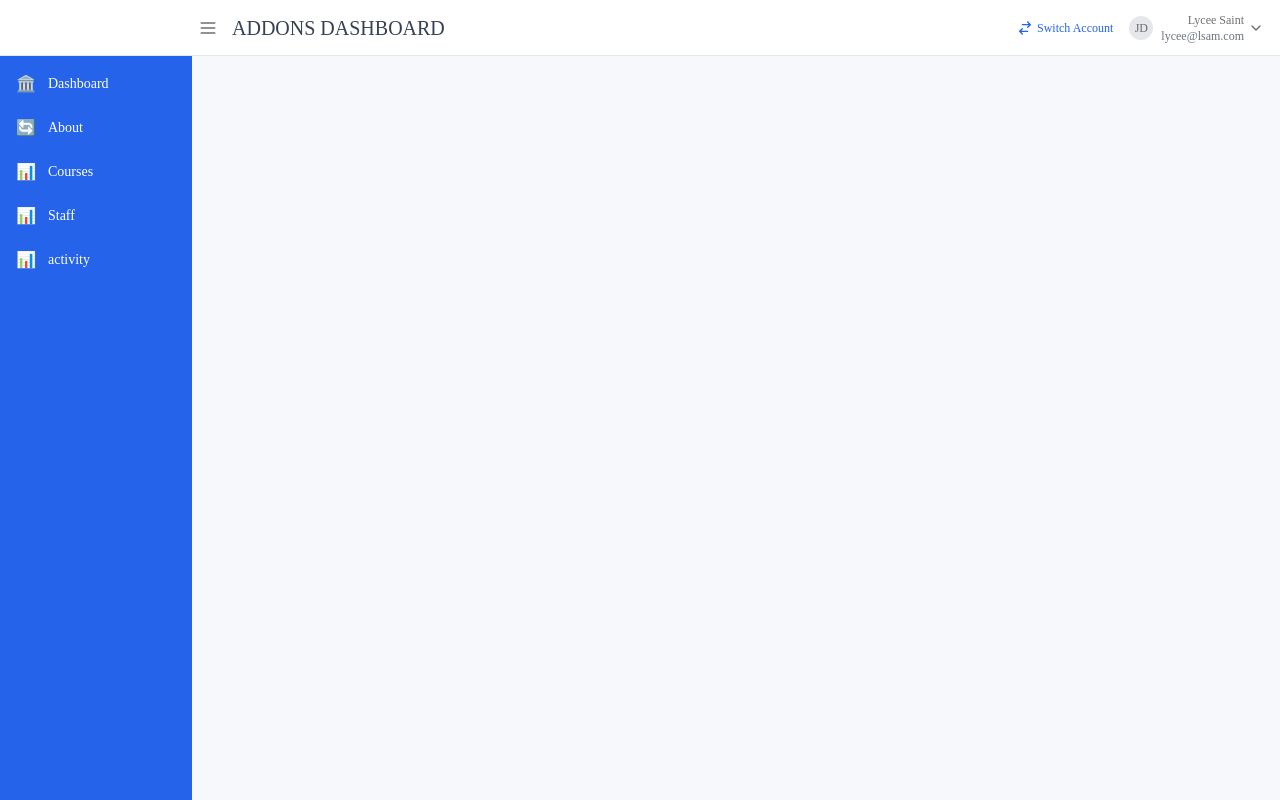
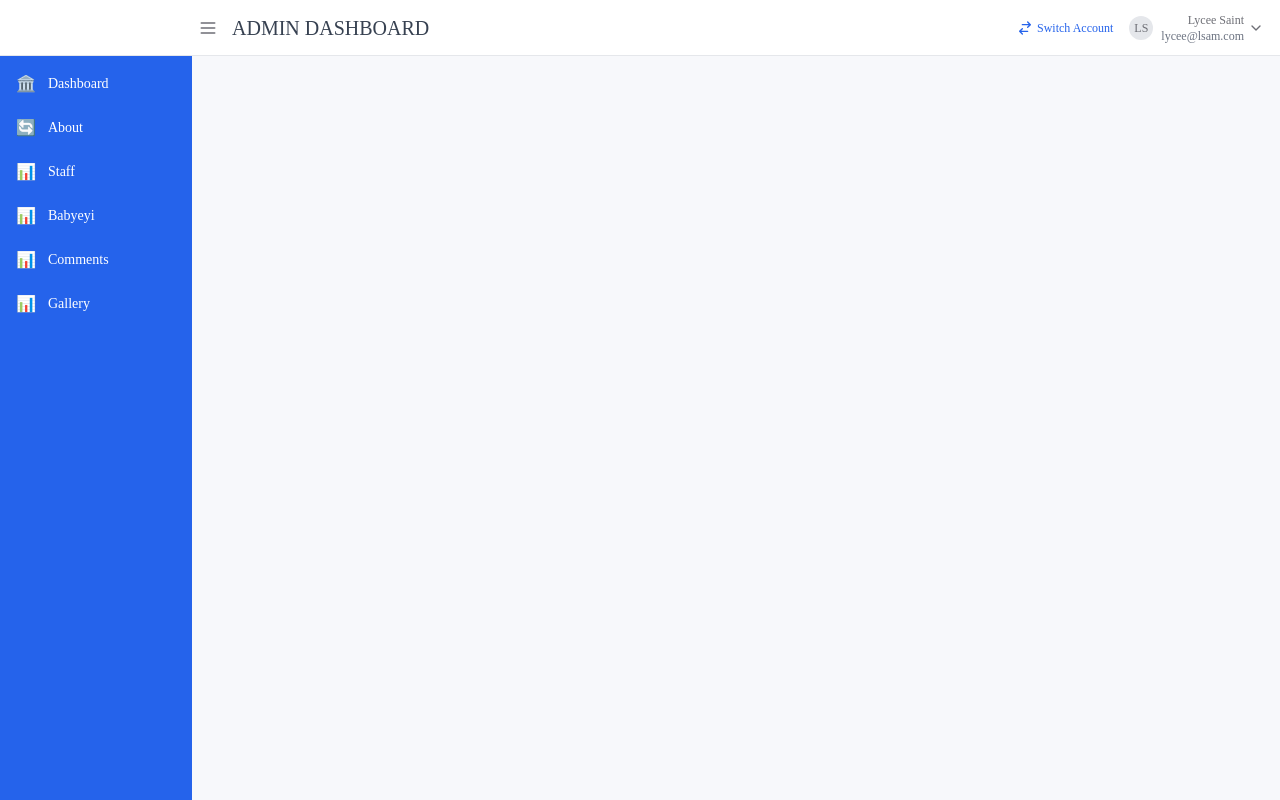
Before and after one commit to Deodate/Lyc-eSaintAlexandreSaulideMuhura, a React (Create React App) app in the folder LyceeSaintAlexandreSaulMuhura/: page /dashboard in a window 1280 px wide. Built offline with nearby package versions, Linux system fonts and the light colour scheme.

Commit message:
Progress

```diff
--- a/LyceeSaintAlexandreSaulMuhura/src/components/Authentications/index.jsx
+++ b/LyceeSaintAlexandreSaulMuhura/src/components/Authentications/index.jsx
@@ -32,7 +32,7 @@ const DashboardLayout = () => {
           >
             <Menu className="w-5 h-5 md:w-6 md:h-6" />
           </button>
-          <span className="text-sm md:text-base lg:text-xl font-normal text-gray-700">ADDONS DASHBOARD</span>
+          <span className="text-sm md:text-base lg:text-xl font-normal text-gray-700">ADMIN DASHBOARD</span>
         </div>
         <div className="flex items-center gap-2 md:gap-4">
           <button className="flex items-center text-xs md:text-sm text-blue-600">
@@ -49,7 +49,7 @@ const DashboardLayout = () => {
               className="flex items-center gap-2 hover:bg-gray-50 rounded-lg px-2 py-1 transition-colors"
             >
               <div className="w-6 h-6 md:w-8 md:h-8 bg-gray-200 rounded-full flex items-center justify-center">
-                <span className="text-xs md:text-sm">JD</span>
+                <span className="text-xs md:text-sm">LS</span>
               </div>
               <div className="flex items-center gap-1">
                 <div className="flex flex-col text-right">
@@ -85,9 +85,10 @@ const DashboardLayout = () => {
           {[
             { id: 'dashboard', label: 'Dashboard', icon: '🏛️' },
             { id: 'about', label: 'About', icon: '🔄' },
-            { id: 'courses', label: 'Courses', icon: '📊' },
             { id: 'staff', label: 'Staff', icon: '📊' },
-            { id: 'activity', label: 'activity', icon: '📊' }
+            { id: 'babyeyi', label: 'Babyeyi', icon: '📊' },
+            { id: 'comments', label: 'Comments', icon: '📊' },
+            { id: 'gallery', label: 'Gallery', icon: '📊' }
           ].map((item) => (
             <button
               key={item.id}
```
